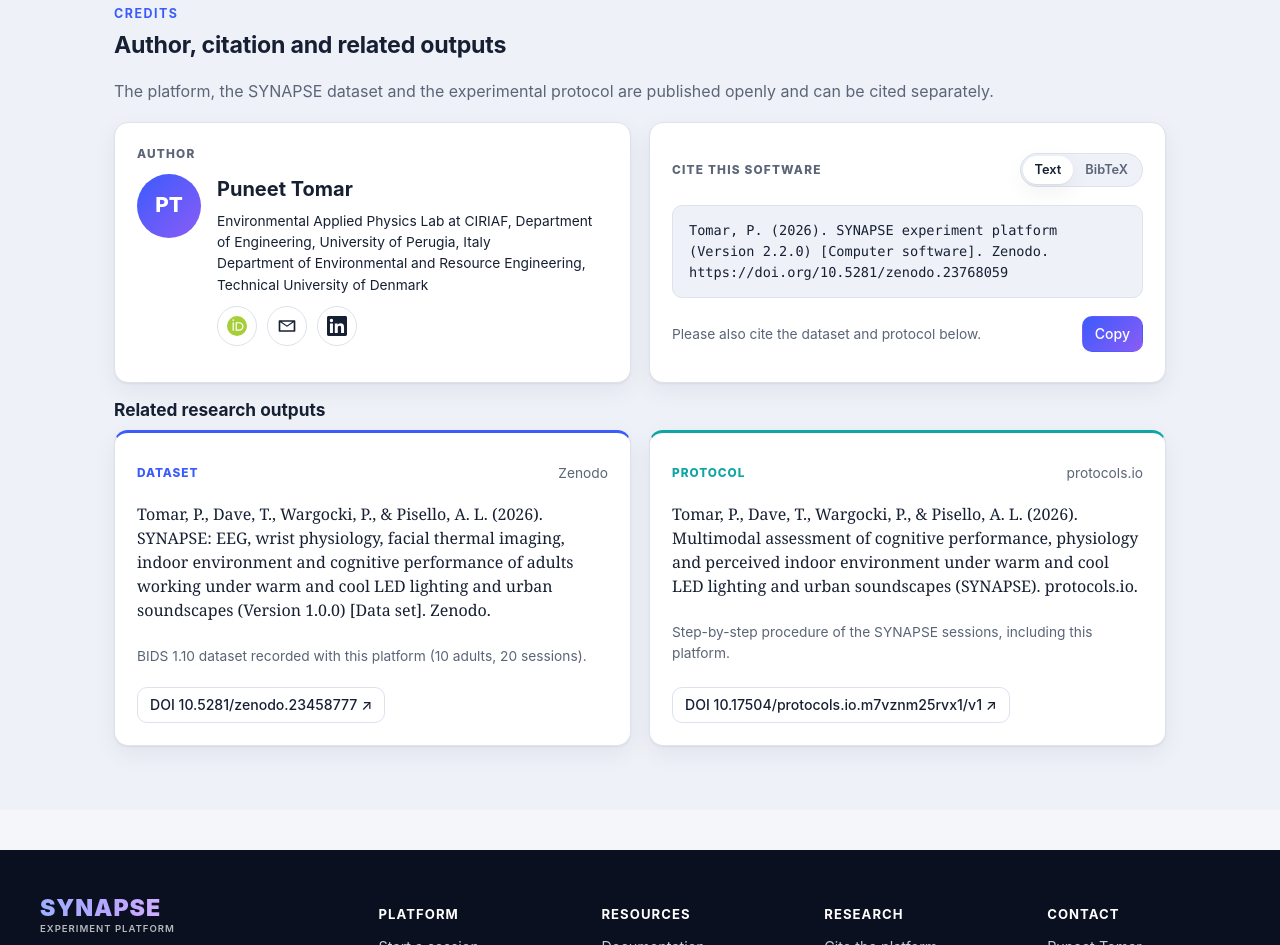
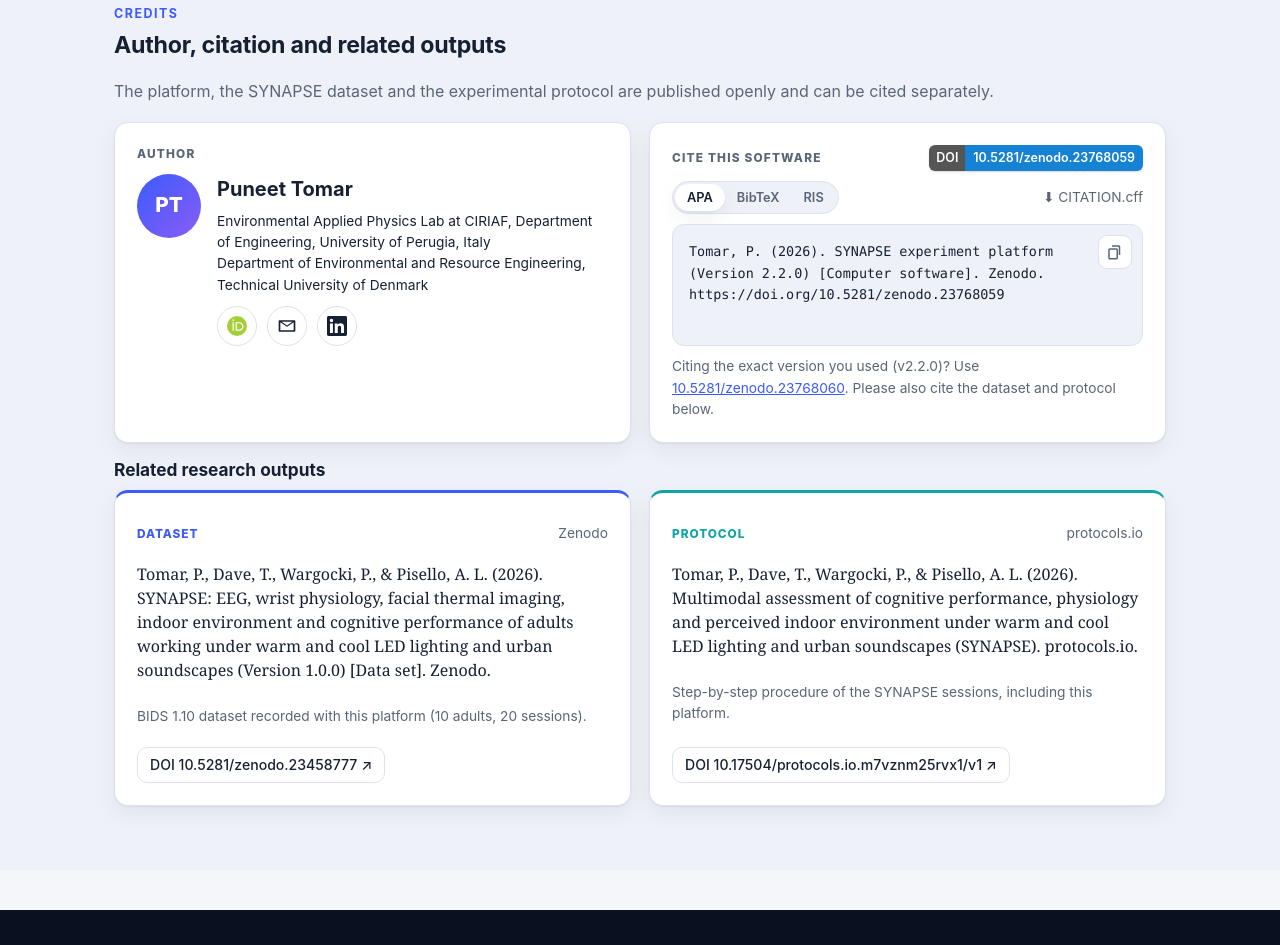
Before and after one commit to tomarp/synapse-platform, a plain HTML site: page index.html in a window 1280 px wide. Shown: the part 3740-4685 px from the top of the page. Drawn offline with Linux system fonts and the light colour scheme.

Commit message:
Improve the citation card: Zenodo DOI badge, APA/BibTeX/RIS, copy button in the citation frame

```diff
--- a/app/home.js
+++ b/app/home.js
@@ -1,6 +1,6 @@
 // Start page: what the platform does, the tasks (live previews, one-minute try-outs), the SYNAPSE study,
 // how it works, privacy, funders and citation.
-import { BIBTEX, CITATION, doiUrl, PROJECT_FULL, REFERENCES } from './info.js';
+import { APP_VERSION, BIBTEX, CITATION, doiUrl, PROJECT_FULL, REFERENCES, RIS, SOFTWARE_DOI, SOFTWARE_VERSION_DOI } from './info.js';
 import { footer, nav } from './nav.js';
 import { socialLinks } from './social.js';
 import { COLOURS, logoTiles, STROOP_EMOTIONAL, VISUAL_COUNT, VISUAL_SHAPE } from './stimuli.js';
@@ -164,20 +164,37 @@ export function authorCard(author) {
         socialLinks(author))));
 }
 
+const COPY_ICON = '<svg viewBox="0 0 24 24" aria-hidden="true"><path fill="currentColor" d="M8 3h9a2 2 0 0 1 2 2v11h-2V5H8V3Zm-3 4h9a2 2 0 0 1 2 2v11a2 2 0 0 1-2 2H5a2 2 0 0 1-2-2V9a2 2 0 0 1 2-2Zm0 2v11h9V9H5Z"/></svg>';
+const CHECK_ICON = '<svg viewBox="0 0 24 24" aria-hidden="true"><path fill="currentColor" d="M9.5 16.2 5.3 12l-1.4 1.4 5.6 5.6L20.1 8.4 18.7 7z"/></svg>';
+
+/** Citation of the software: Zenodo DOI badge, APA / BibTeX / RIS, copy button inside the frame. */
 export function citeCard() {
-  const box = h('pre', { class: 'cite-box' }, CITATION);
-  let mode = 'text';
-  const tab = (key, label) => h('button', { class: `tab ${key === mode ? 'on' : ''}`, onclick: (e) => {
-    mode = key; box.textContent = key === 'text' ? CITATION : BIBTEX;
-    e.currentTarget.parentElement.querySelectorAll('.tab').forEach((x) => x.classList.toggle('on', x === e.currentTarget));
-  } }, label);
-  const copy = h('button', { class: 'btn small primary', onclick: (e) => {
-    navigator.clipboard?.writeText(box.textContent);
-    e.currentTarget.textContent = '✓ Copied';
-  } }, 'Copy');
+  const FORMATS = { apa: ['APA', CITATION], bibtex: ['BibTeX', BIBTEX], ris: ['RIS', RIS] };
+  const text = h('pre', { class: 'cite-text' }, CITATION);
+  const copy = h('button', { class: 'copy-btn', title: 'Copy citation', 'aria-label': 'Copy citation' });
+  copy.innerHTML = COPY_ICON;
+  const tip = h('span', { class: 'copy-tip' }, 'Copied');
+  copy.addEventListener('click', async () => {
+    try { await navigator.clipboard.writeText(text.textContent); } catch {
+      const r = document.createRange(); r.selectNodeContents(text); getSelection().removeAllRanges(); getSelection().addRange(r); document.execCommand('copy');
+    }
+    copy.innerHTML = CHECK_ICON; copy.classList.add('done'); tip.classList.add('show');
+    setTimeout(() => { copy.innerHTML = COPY_ICON; copy.classList.remove('done'); tip.classList.remove('show'); }, 1600);
+  });
+  const tabs = h('div', { class: 'tabs', role: 'tablist' }, ...Object.entries(FORMATS).map(([k, [label, value]]) =>
+    h('button', { class: `tab ${k === 'apa' ? 'on' : ''}`, role: 'tab', onclick: (e) => {
+      text.textContent = value;
+      tabs.querySelectorAll('.tab').forEach((x) => x.classList.toggle('on', x === e.currentTarget));
+    } }, label)));
+  const badge = h('a', { class: 'doi-badge', href: doiUrl(SOFTWARE_DOI), target: '_blank', rel: 'noopener', title: 'Zenodo record (all versions)' },
+    h('span', {}, 'DOI'), h('span', {}, SOFTWARE_DOI));
   return h('div', { class: 'card cite-card' },
-    h('div', { class: 'row space' }, h('div', { class: 'card-label' }, 'Cite this software'), h('div', { class: 'tabs' }, tab('text', 'Text'), tab('bibtex', 'BibTeX'))),
-    box, h('div', { class: 'row space' }, h('span', { class: 'muted small' }, 'Please also cite the dataset and protocol below.'), copy));
+    h('div', { class: 'row space' }, h('div', { class: 'card-label' }, 'Cite this software'), badge),
+    h('div', { class: 'row space cite-tools' }, tabs, h('a', { class: 'small', href: 'CITATION.cff', download: 'CITATION.cff' }, '⬇ CITATION.cff')),
+    h('div', { class: 'cite-frame' }, text, copy, tip),
+    h('p', { class: 'muted small cite-foot' }, `Citing the exact version you used (v${APP_VERSION})? Use `,
+      h('a', { href: doiUrl(SOFTWARE_VERSION_DOI), target: '_blank', rel: 'noopener' }, SOFTWARE_VERSION_DOI),
+      '. Please also cite the dataset and protocol below.'));
 }
 
 export function referenceList() {
--- a/app/info.js
+++ b/app/info.js
@@ -18,6 +18,7 @@ export const AUTHOR = {
 };
 
 export const SOFTWARE_DOI = '10.5281/zenodo.23768059';          // concept DOI: always resolves to the latest version
+export const SOFTWARE_VERSION_DOI = '10.5281/zenodo.23768060';  // DOI of exactly this version (update with each release)
 export const CITATION = `Tomar, P. (2026). SYNAPSE experiment platform (Version ${APP_VERSION}) [Computer software]. Zenodo. https://doi.org/${SOFTWARE_DOI}`;
 
 export const BIBTEX = `@software{tomar_2026_synapse_platform,
@@ -27,9 +28,18 @@ export const BIBTEX = `@software{tomar_2026_synapse_platform,
   year    = {2026},
   license = {MIT},
   publisher = {Zenodo},
-  doi     = {${SOFTWARE_DOI}},
-  url     = {https://doi.org/${SOFTWARE_DOI}}
+  doi     = {${SOFTWARE_DOI}}
 }`;
+
+export const RIS = `TY  - COMP
+AU  - Tomar, Puneet
+TI  - SYNAPSE experiment platform
+ET  - ${APP_VERSION}
+PY  - 2026
+PB  - Zenodo
+DO  - ${SOFTWARE_DOI}
+UR  - https://doi.org/${SOFTWARE_DOI}
+ER  - `;
 
 const SYNAPSE_AUTHORS = 'Tomar, P., Dave, T., Wargocki, P., & Pisello, A. L.';
 
--- a/styles/app.css
+++ b/styles/app.css
@@ -431,3 +431,23 @@ a.logo-tile:hover { transform: translateY(-2px); background: color-mix(in srgb,
 .site-footer .brand-word { font-size: 1.7rem; }
 .site-footer .brand-tag { letter-spacing: .1em; }
 .site-footer .brand-word { font-size: 1.45rem; }
+
+/* citation card */
+.cite-card .row { margin: 0; }
+.doi-badge { display: inline-flex; border-radius: 6px; overflow: hidden; font-size: .78rem; font-weight: 600; text-decoration: none; box-shadow: 0 1px 2px rgba(0, 0, 0, .15); }
+.doi-badge span:first-child { background: #555; color: #fff; padding: 3px 7px; }
+.doi-badge span:last-child { background: #1682d4; color: #fff; padding: 3px 8px; }
+.doi-badge:hover { filter: brightness(1.1); }
+.cite-tools a { color: var(--muted); text-decoration: none; } .cite-tools a:hover { color: var(--accent); }
+.cite-frame { position: relative; flex: 1; border-radius: 12px; background: var(--panel-2); border: 1px solid var(--line); }
+.cite-text { margin: 0; padding: 16px 52px 16px 16px; white-space: pre-wrap; word-break: break-word; font-family: ui-monospace, Menlo, Consolas, monospace;
+  font-size: .84rem; line-height: 1.6; min-height: 120px; user-select: all; }
+.copy-btn { position: absolute; top: 10px; right: 10px; display: grid; place-items: center; width: 34px; height: 34px; border-radius: 9px; cursor: pointer;
+  border: 1px solid var(--line); background: var(--panel); color: var(--muted); transition: color .15s, border-color .15s, background .15s; }
+.copy-btn svg { width: 18px; height: 18px; }
+.copy-btn:hover { color: var(--accent); border-color: var(--accent); }
+.copy-btn.done { color: #fff; background: var(--ok); border-color: var(--ok); }
+.copy-tip { position: absolute; top: 14px; right: 52px; font-size: .75rem; font-weight: 600; padding: 3px 8px; border-radius: 6px; background: var(--text); color: var(--bg);
+  opacity: 0; transform: translateX(6px); transition: opacity .15s, transform .15s; pointer-events: none; }
+.copy-tip.show { opacity: 1; transform: none; }
+.cite-foot { margin: 0; }
```
